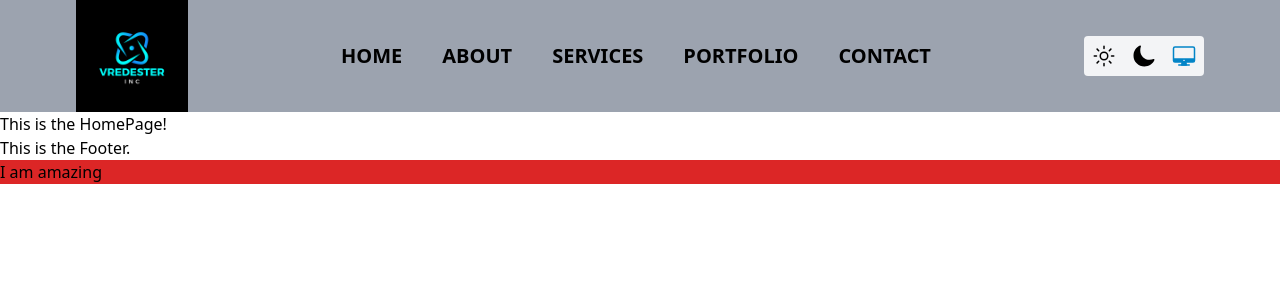
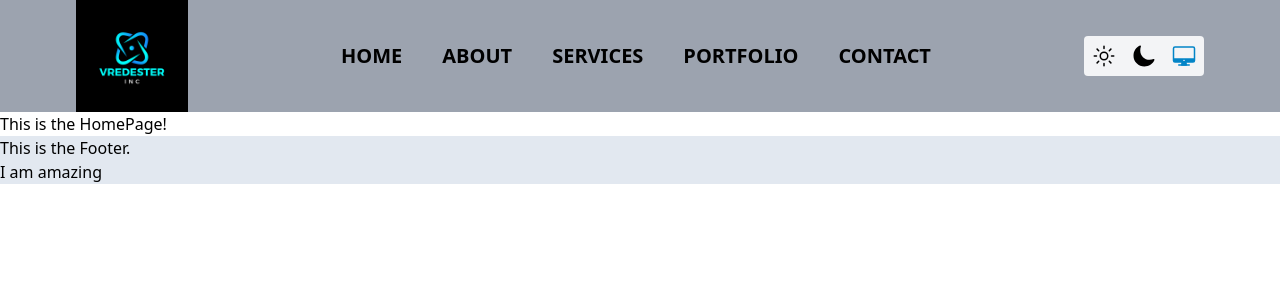
Before and after one commit to PeaceOloruntoba/Vredester, a React (Create React App) app in the folder vredester/: page / in a window 1280 px wide. Shown: the top 300 px of the page. Built offline with nearby package versions, Linux system fonts and the light colour scheme.

Commit message:
zxcasdqwe

```diff
--- a/vredester/src/components/Footer.jsx
+++ b/vredester/src/components/Footer.jsx
@@ -2,8 +2,8 @@ import React from 'react'
 
 export default function Footer() {
   return (
-    <div>This is the Footer.
-      <div className="bg-red-600 dark:bg-slate-900">
+    <div className='bg-slate-200 dark:bg-slate-900'>This is the Footer.
+      <div className="">
         I am amazing
       </div>
     </div>
```
